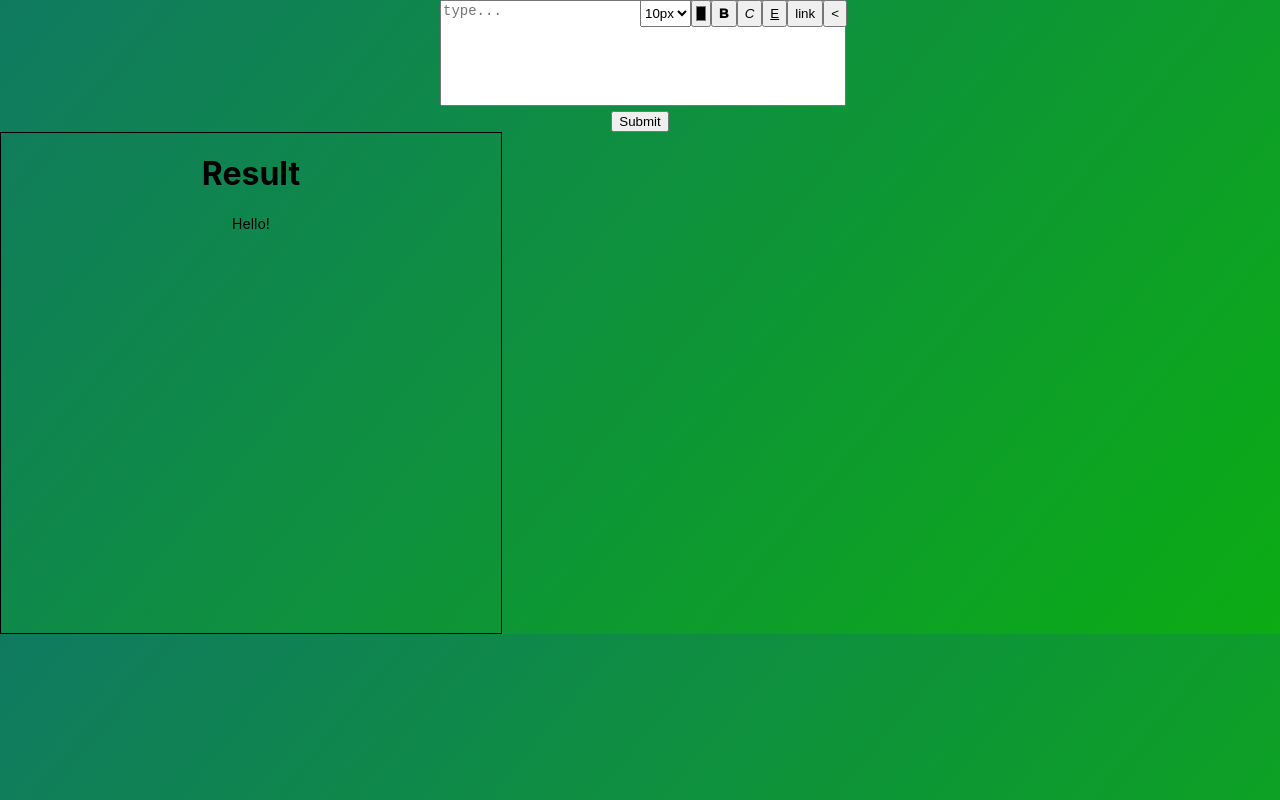
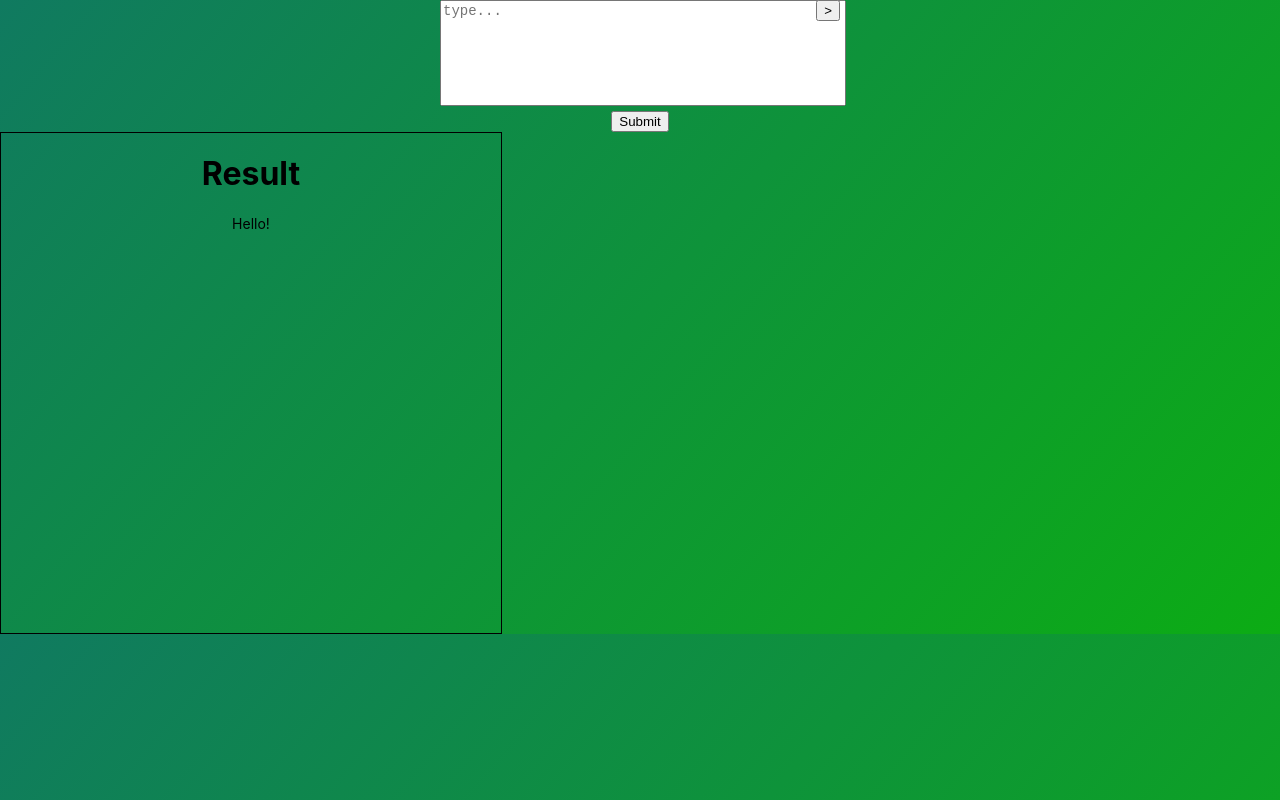
Before and after one commit to Fidelya1988/TextArea-custom-react-component, a React (Create React App) app: page / in a window 1280 px wide. Built offline with nearby package versions, Linux system fonts and the light colour scheme.

Commit message:
Скрывает настройки

```diff
--- a/src/Components/TextAreaForm.jsx
+++ b/src/Components/TextAreaForm.jsx
@@ -34,6 +34,7 @@ export const TextareaForm = () => {
           <span>
             <span>
               <div className={styles.settings}>
+                <div style={{ display }}>
                   <select
                     name="size"
                     id="size"
@@ -92,8 +93,13 @@ export const TextareaForm = () => {
                   <button type="button" name="link">
                     link
                   </button>
-                <button type="button" name="link">
-                  &#60;
+                </div>
+                <button
+                  type="button"
+                  className={styles.btnSettings}
+                  onClick={handlerSettings}
+                >
+                  {isStyle ? '<' : '>'}
                 </button>
               </div>
               <textarea
--- a/src/Components/textArea.module.css
+++ b/src/Components/textArea.module.css
@@ -22,14 +22,14 @@ textarea {
   outline: none;
 }
 .all {
+  position: relative;
   width: 400px;
   margin: 0 auto;
 }
 .settings {
   display: flex;
   position: absolute;
-  margin-left: 200px;
-  width: 250px;
+  right: 0;
 }
 
 .btn {
```
Lines whose indentation alone changed are shown as unchanged.
